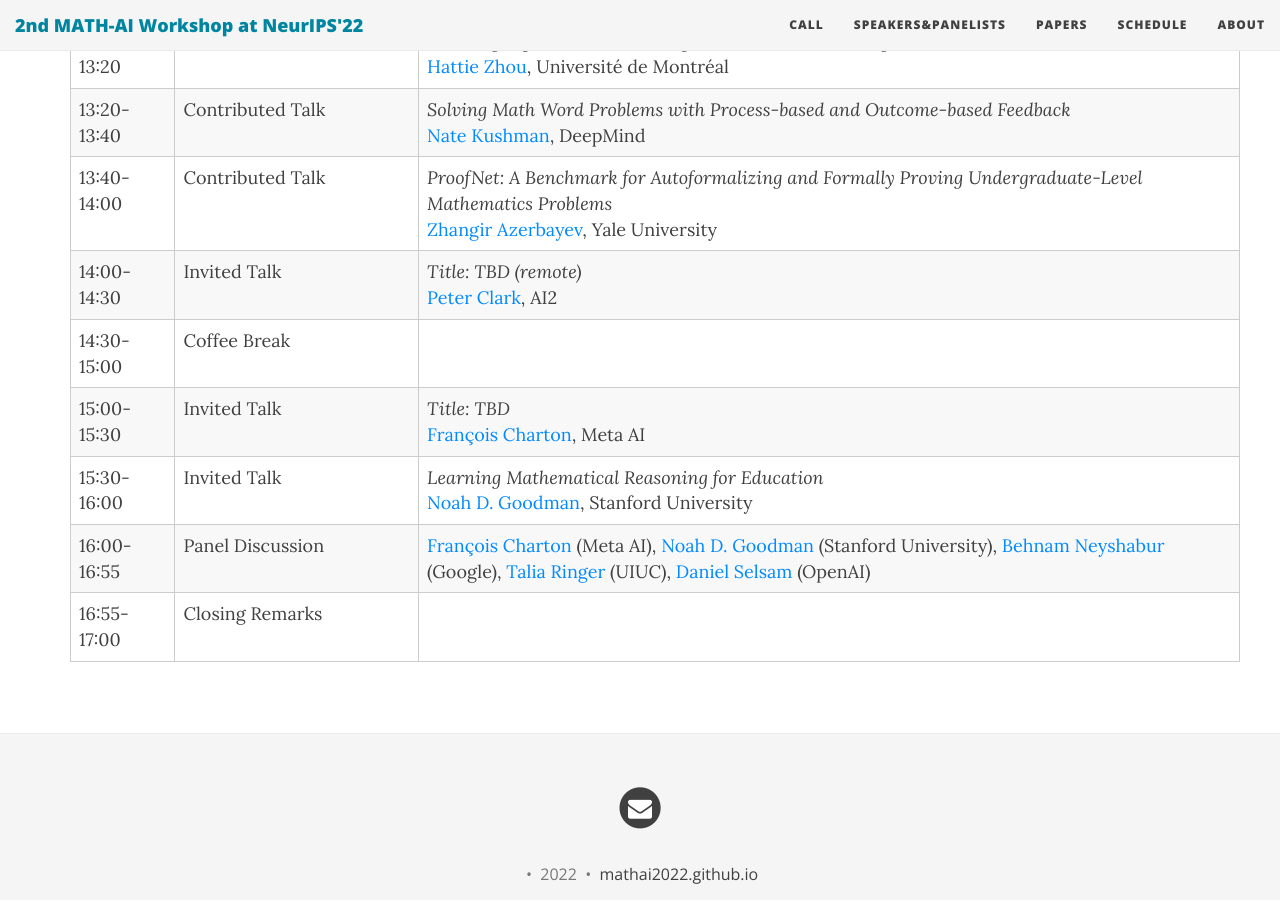
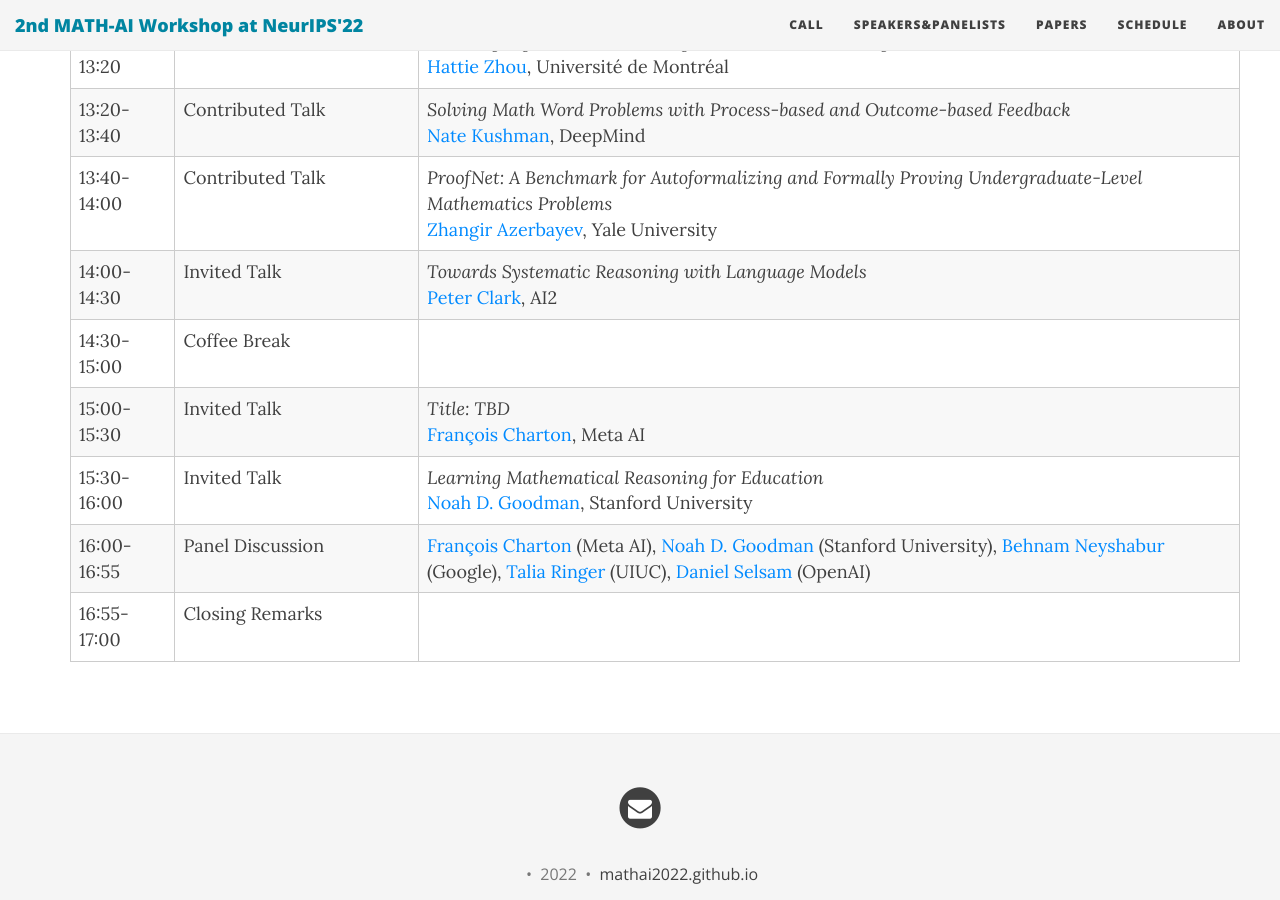
Before and after one commit to mathai-2023/mathai-2023.github.io, a Jekyll site: the page built from schedule.md, in a window 1280 px wide and 900 px high, scrolled down 920 px. Built offline with Jekyll 4.4.1, drawn with Linux system fonts in a browser that asks for light colours; nearby versions of some CDN libraries.

Commit message:
add title for peter

```diff
--- a/_data/schedule.yml
+++ b/_data/schedule.yml
@@ -60,7 +60,7 @@ contrib3:
 
 pclark:
   event: "pclark"
-  title: "Title: TBD (remote)"
+  title: "Towards Systematic Reasoning with Language Models"
   start: "14:00-14:30"
   type: "Invited"
 
```
Also changed, not shown: 1 other file.
